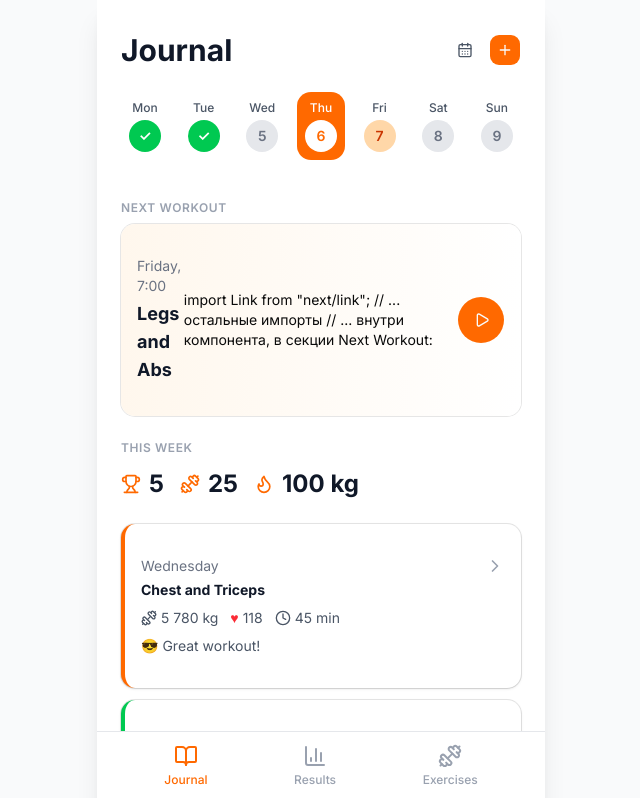
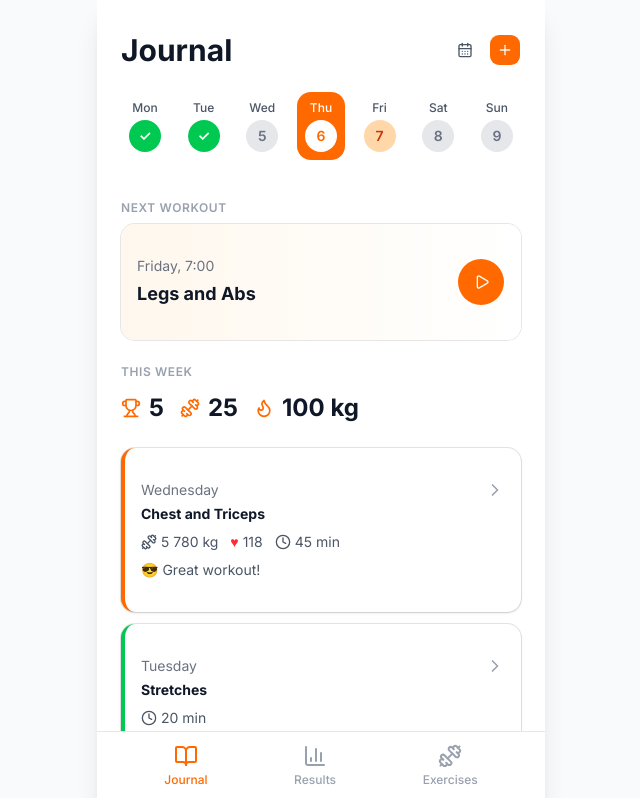
Before and after one commit to Tomasito133/FitSuperDuperApp, a Next.js app: page / in a window 1280 px wide. Shown: the top 798 px of the page, without its empty margins (319-959 px from the left). Built offline with nearby package versions, Linux system fonts and the light colour scheme.

Commit message:
🐛 Fix: removed leaked code comments from Next Workout card

```diff
--- a/src/app/page.tsx
+++ b/src/app/page.tsx
@@ -164,10 +164,6 @@ export default function JournalPage() {
                   <p className="text-sm text-gray-500 mb-1">{upcomingWorkout.time}</p>
                   <h3 className="text-lg font-bold text-gray-900">{upcomingWorkout.name}</h3>
                 </div>
-                import Link from "next/link";
-// ... остальные импорты
-
-// ... внутри компонента, в секции Next Workout:
                 <Link href="/workout">
                   <Button
                     size="icon"
```
Lines whose indentation alone changed are shown as unchanged.
